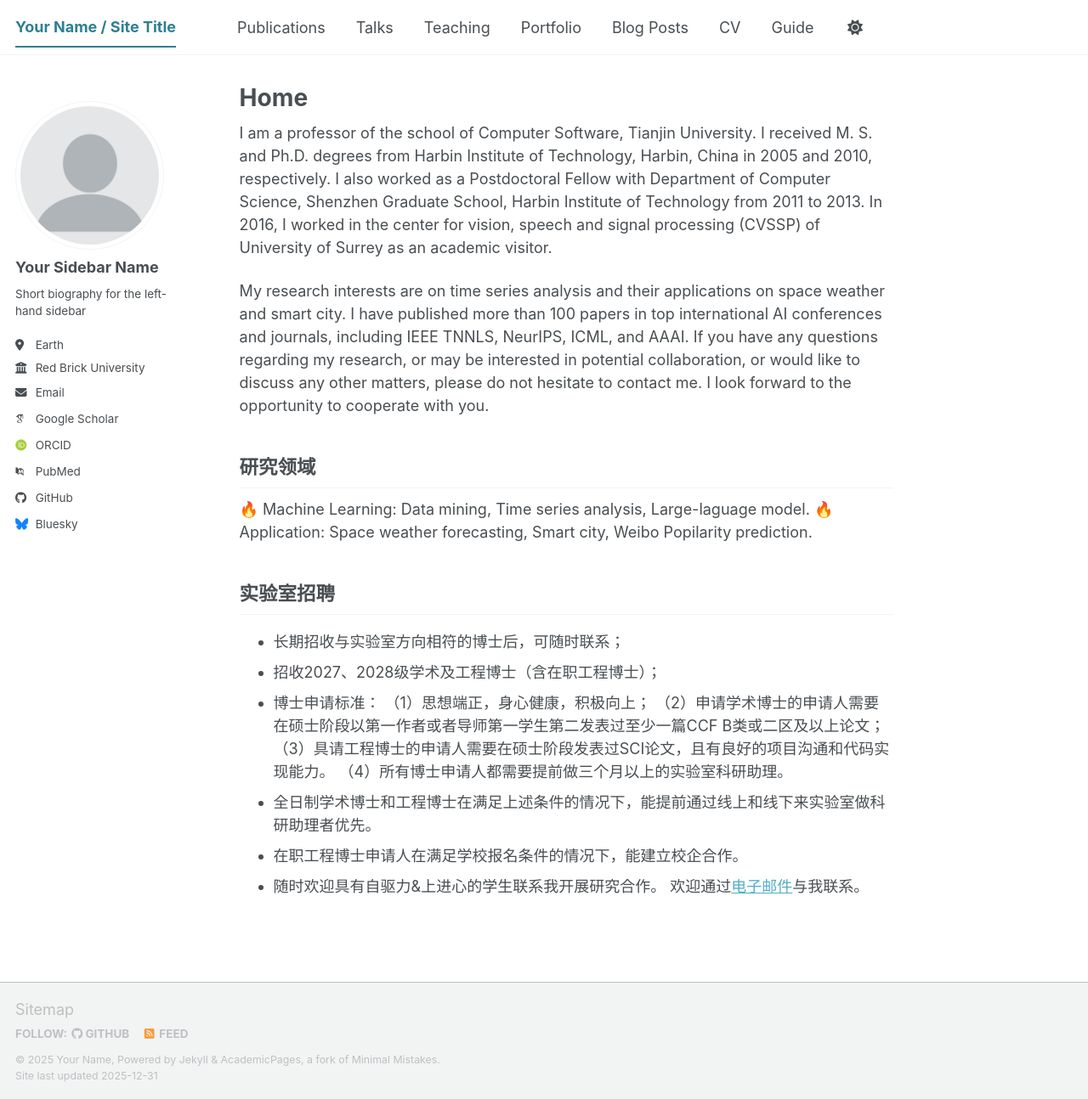
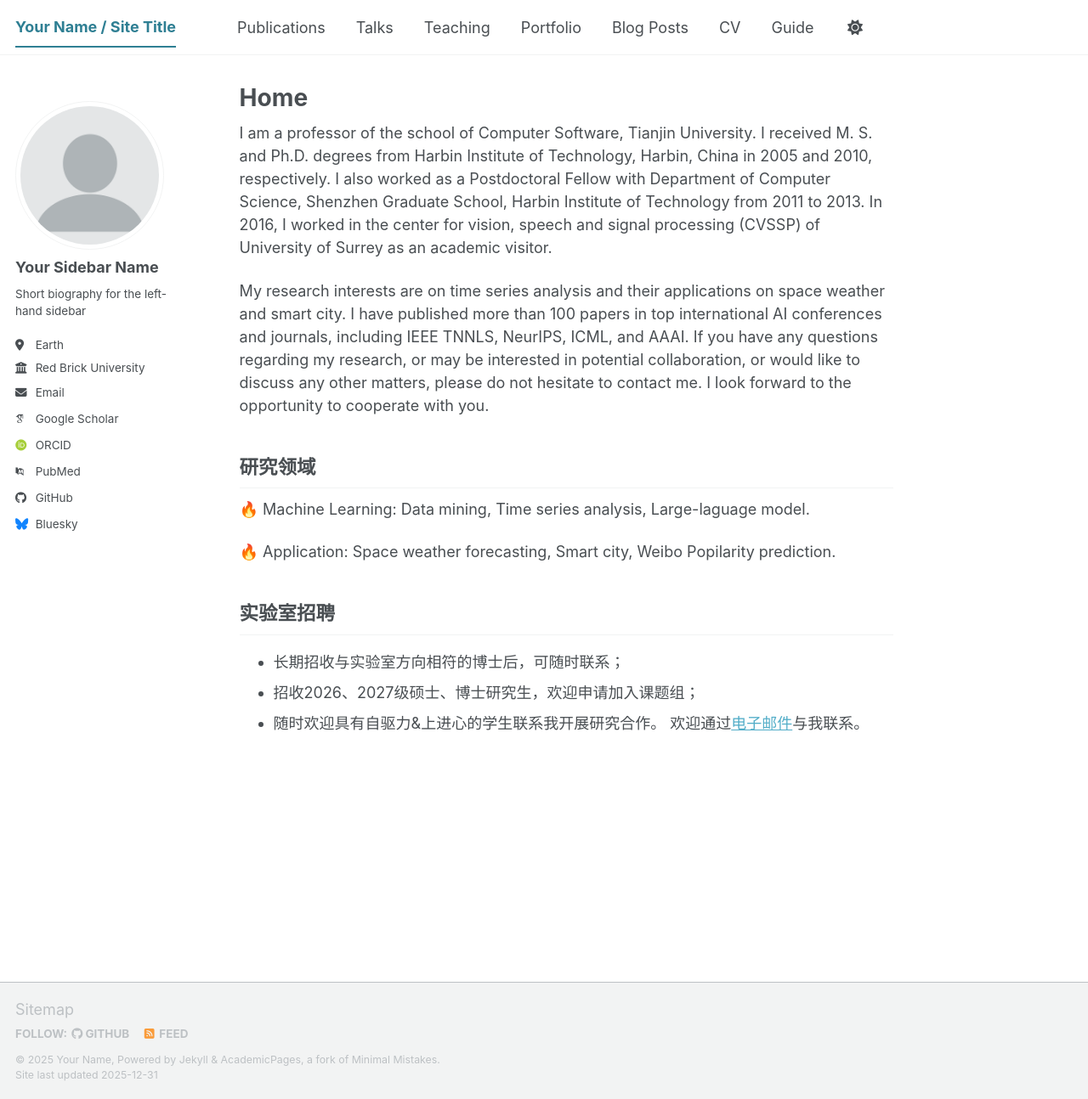
Before and after one commit to tjuts/xie-zongxia.github.io, a Jekyll site: the page built from _pages/about.md, in a window 1280 px wide and 1294 px high. Shown: the whole window at 85% size. Built offline with Jekyll 4.4.1, drawn with Linux system fonts in a browser that asks for light colours; some web fonts are replaced; a script bundle is joined from its source files by our own code; library files that are not in the unit come from our copies.

Commit message:
Update about.md

```diff
--- a/_pages/about.md
+++ b/_pages/about.md
@@ -14,16 +14,10 @@ My research interests are on time series analysis and their applications on spac
 
 ## 研究领域
 🔥 Machine Learning: Data mining, Time series analysis, Large-laguage model.
+
 🔥 Application: Space weather forecasting, Smart city, Weibo Popilarity prediction.
 
 ## 实验室招聘
 * 长期招收与实验室方向相符的博士后，可随时联系；
-* 招收2027、2028级学术及工程博士（含在职工程博士）；
-* 博士申请标准：
-（1）思想端正，身心健康，积极向上；
-（2）申请学术博士的申请人需要在硕士阶段以第一作者或者导师第一学生第二发表过至少一篇CCF B类或二区及以上论文；
-（3）具请工程博士的申请人需要在硕士阶段发表过SCI论文，且有良好的项目沟通和代码实现能力。
-（4）所有博士申请人都需要提前做三个月以上的实验室科研助理。
-* 全日制学术博士和工程博士在满足上述条件的情况下，能提前通过线上和线下来实验室做科研助理者优先。
-* 在职工程博士申请人在满足学校报名条件的情况下，能建立校企合作。
+* 招收2026、2027级硕士、博士研究生，欢迎申请加入课题组；
 * 随时欢迎具有自驱力&上进心的学生联系我开展研究合作。 欢迎通过[电子邮件](caddiexie@hotmail.com)与我联系。
```
